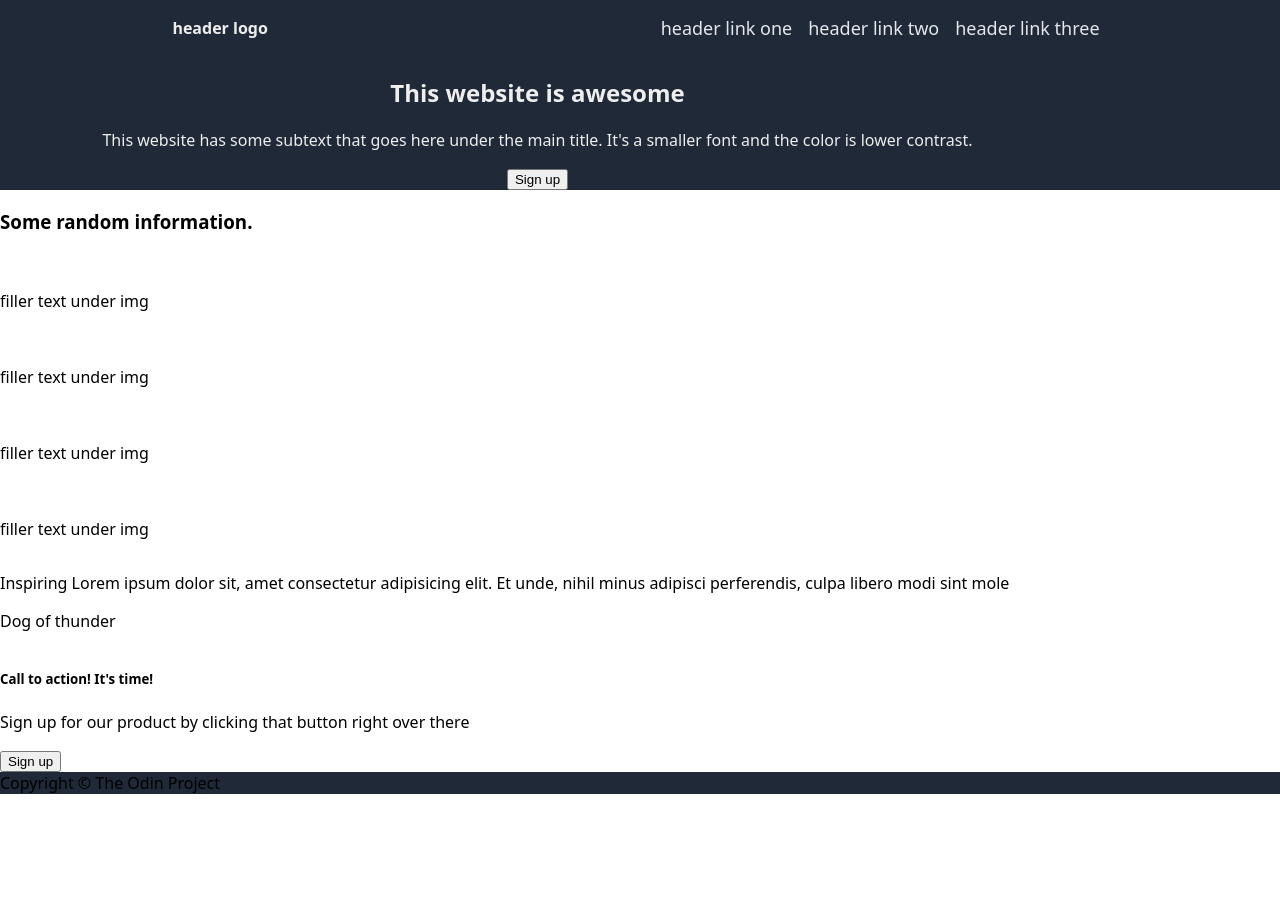
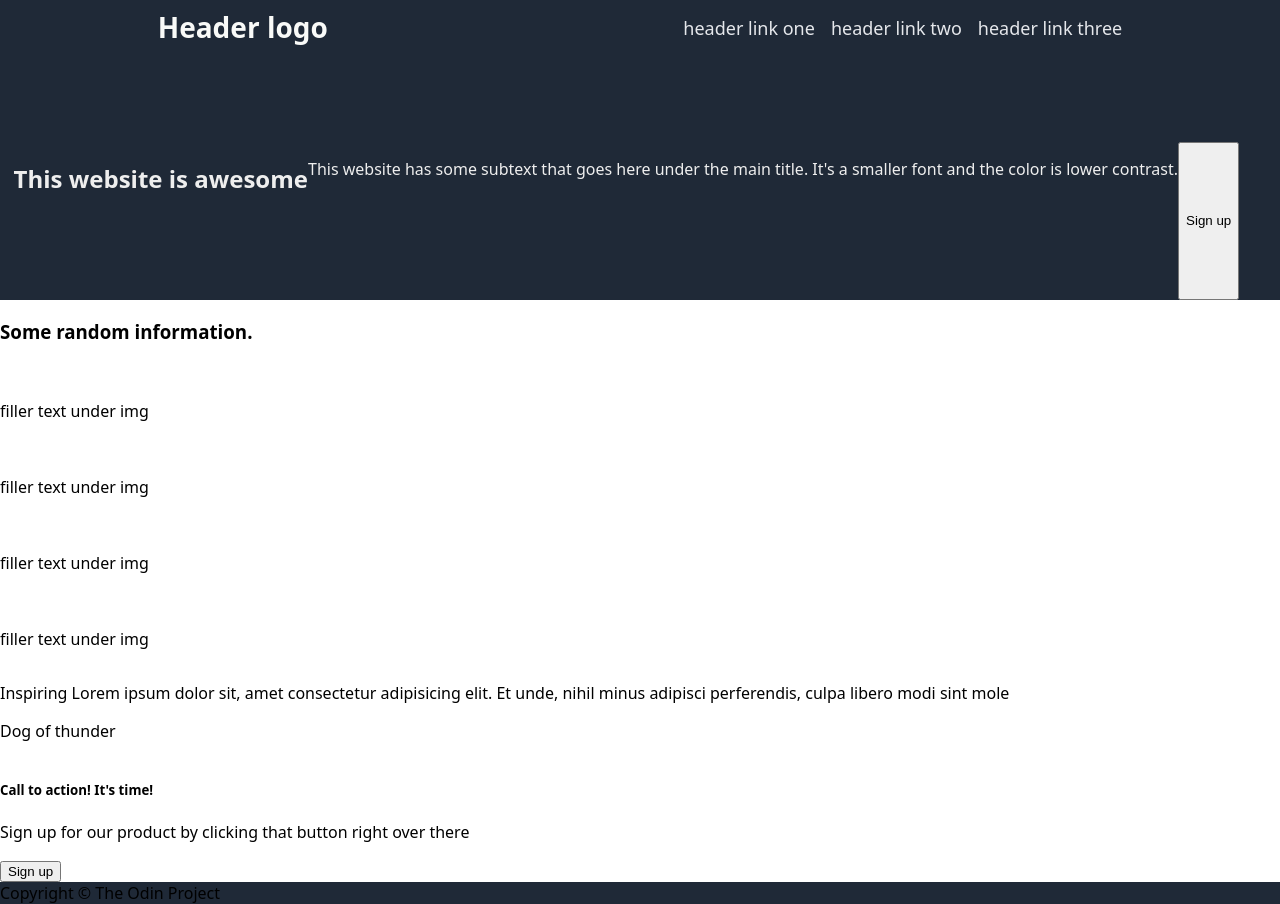
Before and after one commit to TacoWithaTwist/landing-page, a plain HTML site: page index.html in a window 1280 px wide. Before the commit the page ends 800 px from the top, so only its background shows below. Drawn offline with Linux system fonts and the light colour scheme.

Commit message:
Making progress with layout.

```diff
--- a/index.html
+++ b/index.html
@@ -9,7 +9,7 @@
 <body>
     <header>
         <div class="top-header">
-            <div class="header-logo">header logo</div>
+            <div class="header-logo">Header logo</div>
             <ul>
                 <li><a href="">header link one</a></li>
                 <li><a href="">header link two</a></li>
@@ -17,7 +17,7 @@
             </ul>
         </div>
         <div class="bottom-header">
-            <div>
+            <div class="bottom-thingy">
                 <h2>This website is awesome</h2>
                 <p>
                     This website has some subtext that goes here under the main title.
--- a/style.css
+++ b/style.css
@@ -14,14 +14,16 @@ header{
     display: flex;
     text-align: center;
     flex-direction: column;
-    justify-content: center;
+    justify-content: flex-end;
     align-items: center;
+    min-height: 300px;
 }
+
 .top-header,.bottom-header{
     width: 100%;
     display: flex;
     justify-content: space-around;
-    align-items: center;
+    flex: 1;
 }
 .top-header ul{
     display: flex;
@@ -29,8 +31,13 @@ header{
 
 }
 .header-logo{
-    font: 28px #F9FAF8 ;
+    font-size: 28px;
+    color:  #F9FAF8 ;
     font-weight: bolder;
+    margin: 8px;
+}
+.bottom-thingy{
+    display: flex;
 }
 a {
     text-decoration: none;
```
